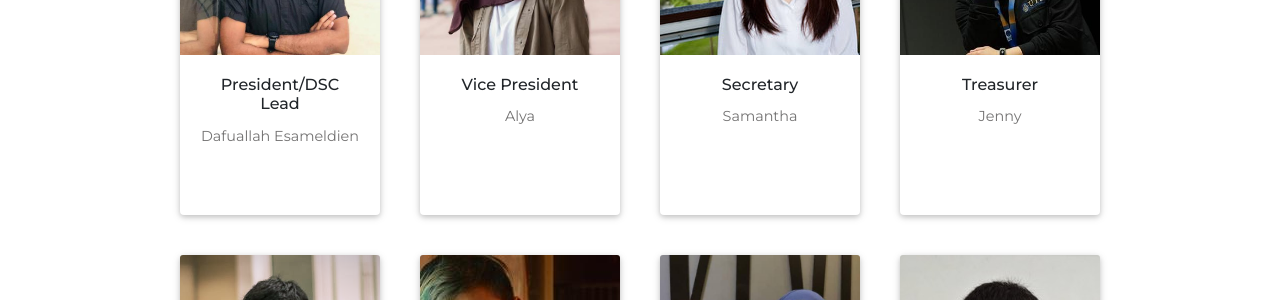
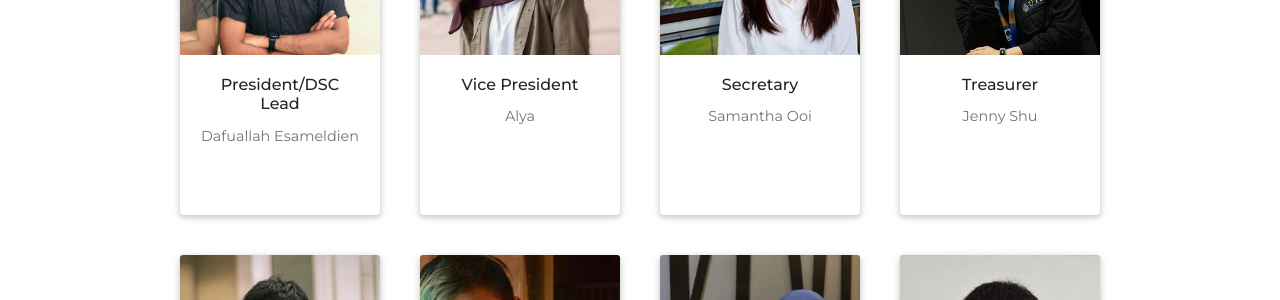
Before and after one commit to dscutp/dscutp.github.io, a Jekyll site: the page built from index.html, in a window 1280 px wide and 900 px high, scrolled down 1891 px. Shown: the part 185-485 px from the top of the window. Built offline with Jekyll 4.4.1, drawn with Linux system fonts in a browser that asks for light colours; nearby versions of some CDN libraries.

Commit message:
Update team info

```diff
--- a/_data/team.yml
+++ b/_data/team.yml
@@ -4,10 +4,10 @@
 - name: Alya
   position: Vice President
   image: alya.jpeg
-- name: Samantha
+- name: Samantha Ooi
   position: Secretary
   image: samantha.jpeg
-- name: Jenny
+- name: Jenny Shu
   position: Treasurer
   image: jenny.jpg
 - name: Muhammad Fathy Rashad
```
